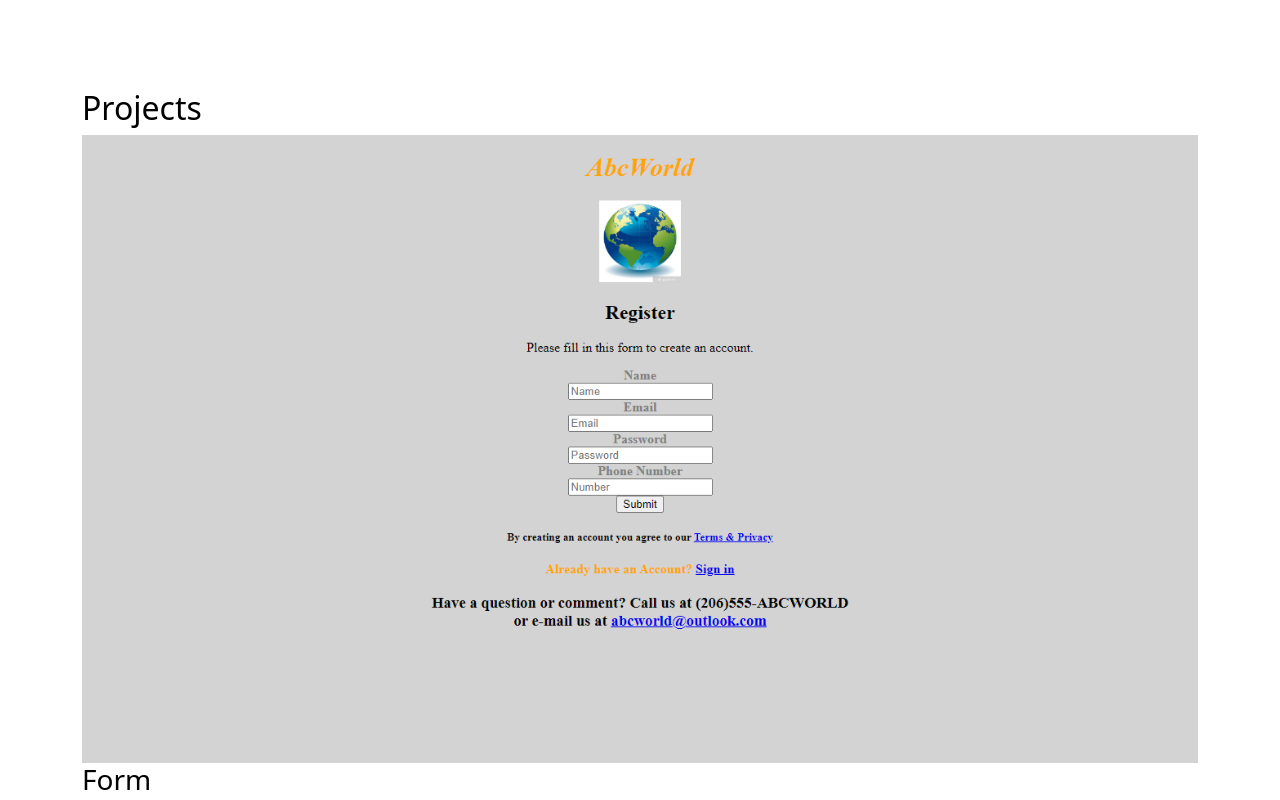
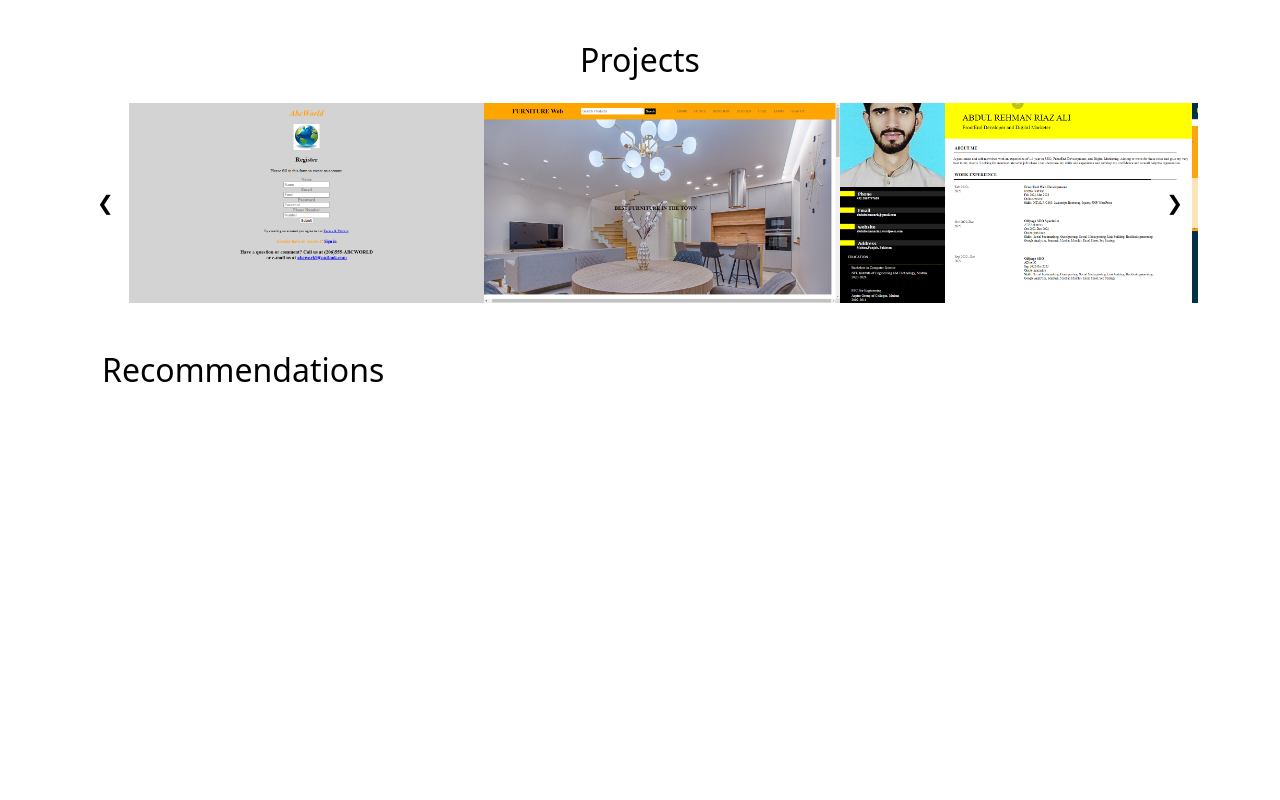
Before and after one commit to AbdulRehmanRiaz/portfolio-site, a plain HTML site: page index.html in a window 1280 px wide. Shown: the part 1420-2220 px from the top of the page. Drawn offline with nearby package versions, Linux system fonts and the light colour scheme.

Commit message:
Updated project section

```diff
--- a/index.html
+++ b/index.html
@@ -193,33 +193,53 @@
         </div>
    </section>
 
-   <section id="projects" class="py-5">
-      <div class="container">
-         <h2 class="text">Projects</h2>
-           <div class="row project-container">
+  <section id="project-gallery">
+  <div class="container">
+    <h2 class="text-center mb-4">Projects</h2>
+    <div class="gallery-container">
+      <button class="gallery-navigation-button" onclick="prevImages()">&#10094;</button>
+      <div class="gallery-navigation">
+        <img class="gallery-image active" onclick="showModal('images/form.png')"
+ src="images/form.png" alt="Project Image 1">
+        <img class="gallery-image active" onclick="showModal('images/ecommerce-site.png')"
+ src="images/ecommerce-site.png" alt="Project Image 2">
+        <img class="gallery-image active" onclick="showModal('images/resume.PNG')"
+ src="images/resume.PNG" alt="Project Image 3">
+        <img class="gallery-image active" onclick="showModal('images/portfolio.png')"
+ src="images/portfolio.png" alt="Project Image 4">
+      </div>
+      <button class="gallery-navigation-button" onclick="nextImages()">&#10095;</button>
+    </div>
+  </div>
+</section>
 
-                  <div class="row-md-6 project active" onclick="showModal('images/form.PNG')">
-                     <img src="images/form.PNG" alt="Project 1" class="img-fluid">
-                     <h3>Form</h3>
-                  </div>
+<!-- Add Bootstrap JS and other scripts here -->
+<script>
+  const images = document.querySelectorAll('.gallery-image');
+  let currentIndex = 0;
 
-                  <div class="row-md-6 project active" onclick="showModal('images/portfolio.png')">
-                      <img src="images/portfolio.png" alt="Project 2" class="img-fluid">
-                      <h3>Portfolio</h3>
-                  </div>
+  function showImages() {
+    images.forEach((image, index) => {
+      if (index >= currentIndex && index < currentIndex + 4) {
+        image.classList.add('active');
+      } else {
+        image.classList.remove('active');
+      }
+    });
+  }
 
-                  <div class="row-md-6 project active" onclick="showModal('images/resume.PNG')">
-                      <img src="images/resume.PNG" alt="Project 3" class="img-fluid">
-                      <h3>Resume</h3>
-                  </div>
+  showImages();
+  function nextImages() {
+    currentIndex = (currentIndex + 1) % images.length;
+    showImages();
+}
 
-                  <div class="row-md-6 project active" onclick="showModal('images/ecommerce-site.PNG')">
-                      <img src="images/ecommerce-site.PNG" alt="Project 4" class="img-fluid">
-                      <h3>Ecommerce Site</h3>
-                  </div>
-            </div>
-        </div>
-  </section>
+function prevImages() {
+  currentIndex = (currentIndex - 1 + images.length) % images.length;
+  showImages();
+}
+</script>
+
 
   <div id="imageModal" class="modal">
       <span class="close" onclick="hideModal()">&times;</span>
```
